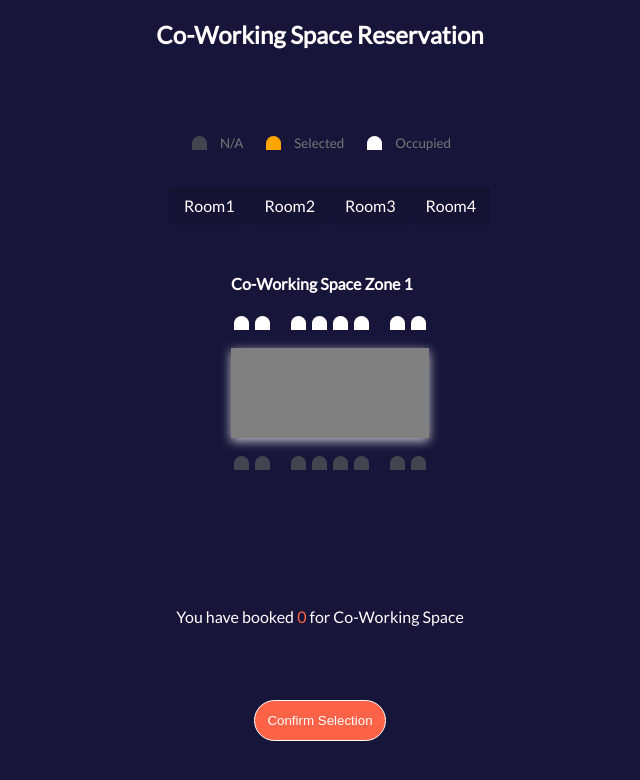
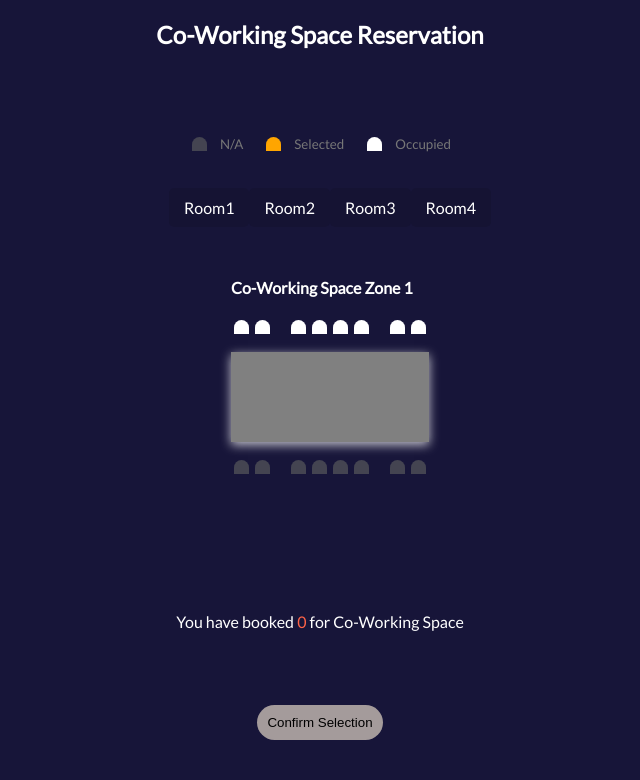
Before and after one commit to NaNiCatO/Project_web, a plain HTML site: page page/booking.html in a window 1280 px wide. In both pictures the pointer is over the button "Confirm Selection". Shown: the whole page, without its empty margins (320-960 px from the left). Drawn offline with Linux system fonts and the light colour scheme.

Commit message:
modify button

```diff
--- a/css/booking.css
+++ b/css/booking.css
@@ -149,17 +149,18 @@ p.text span {
   padding: 10px;
   border-radius: 25px ;
   border: 0px;
-  background-color: white;
+  /* background-color: white; */
+  background-color: tomato;
+
 
 }
 
 
 .button:hover{
-  background-color: tomato;
-  padding: 12px;
-  border: 1px solid ;
-
-  color: white;
+  background-color: rgb(164, 155, 155);
+  padding: 10px;
+  /* border: 1px solid ;
+  color: white; */
   cursor: pointer;
 }
 
```
